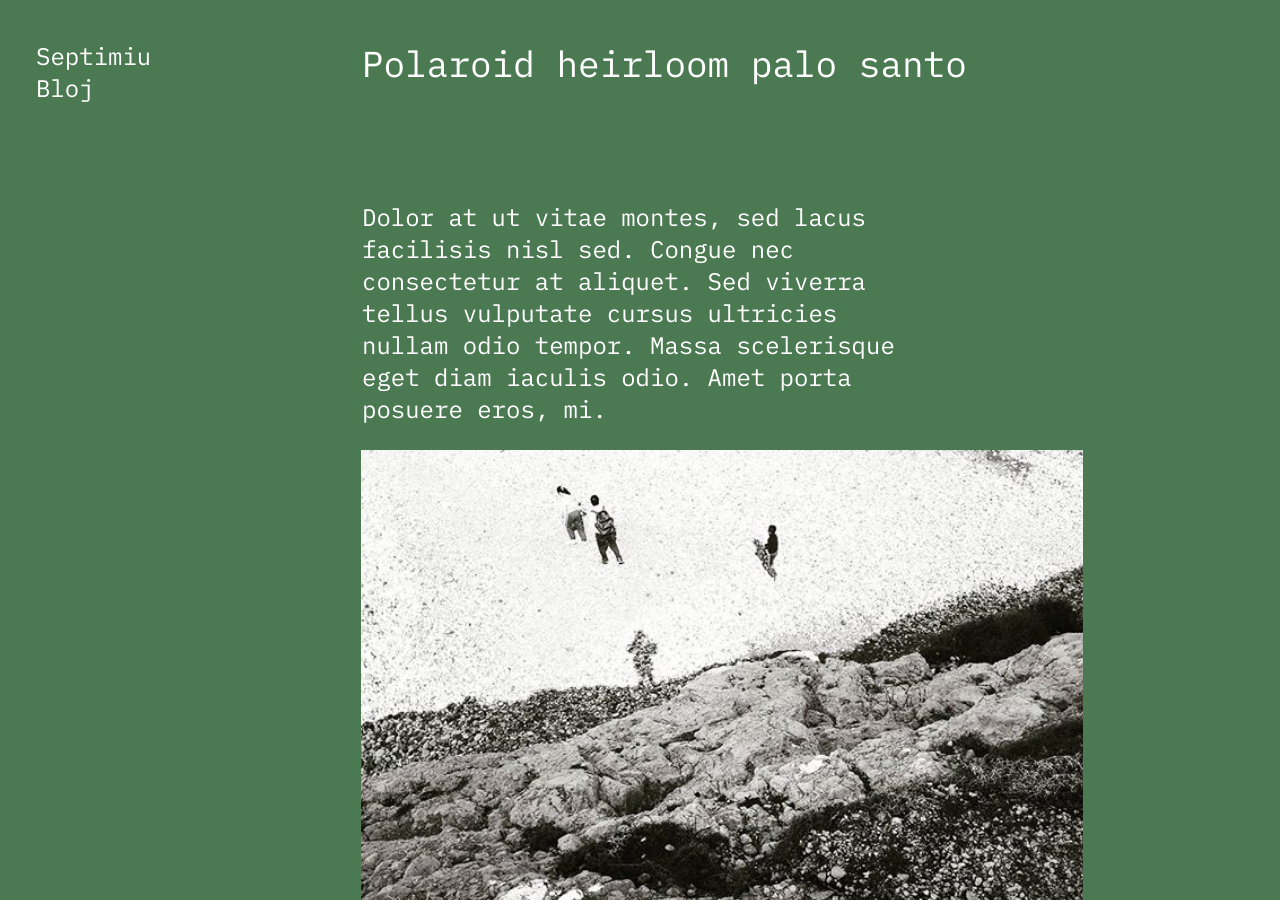
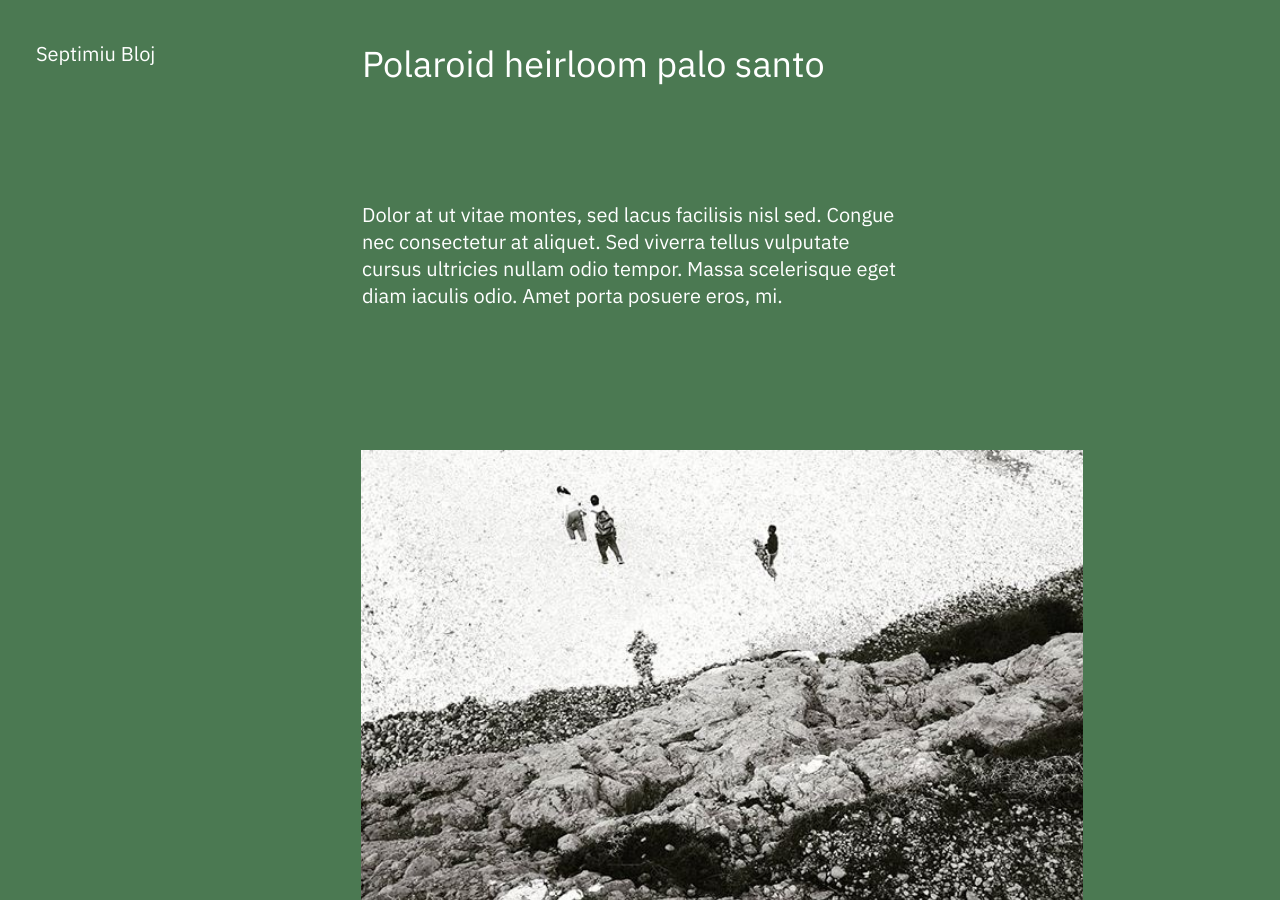
Before and after one commit to septimiubloj/septimiubloj.github.com, a plain HTML site: page index.html in a window 1280 px wide. Drawn offline with Linux system fonts and the light colour scheme.

Commit message:
change font

```diff
--- a/index.html
+++ b/index.html
@@ -2,7 +2,7 @@
 <html>
 
 <head>
-	<link href="https://fonts.googleapis.com/css2?family=IBM+Plex+Mono&display=swap" rel="stylesheet">
+	<link href="https://fonts.googleapis.com/css2?family=IBM+Plex+Sans&display=swap" rel="stylesheet">
 	<link href="stylesheets/main.css" rel="stylesheet" />
 	<title>Septimiu Bloj</title>
 </head>
--- a/stylesheets/main.css
+++ b/stylesheets/main.css
@@ -19,9 +19,9 @@
     position: absolute;
     top: 40px;
     left: 36px;
-    font-family: 'IBM Plex Mono', monospace;
+    font-family: 'IBM Plex Sans', sans-serif;
     font-weight: Regular;
-    font-size: 24px;
+    font-size: 20px;
     opacity: 1;
     text-align: left;
   }
@@ -31,9 +31,9 @@
     position: absolute;
     top: 201px;
     left: 362px;
-    font-family: 'IBM Plex Mono', monospace;
+    font-family: 'IBM Plex Sans', sans-serif;
     font-weight: Regular;
-    font-size: 24px;
+    font-size: 20px;
     opacity: 1;
     text-align: left;
   }
@@ -43,7 +43,7 @@
     position: absolute;
     top: 40px;
     left: 362px;
-    font-family: 'IBM Plex Mono', monospace;
+    font-family: 'IBM Plex Sans', sans-serif;
     font-weight: Regular;
     font-size: 36px;
     opacity: 1;
```
